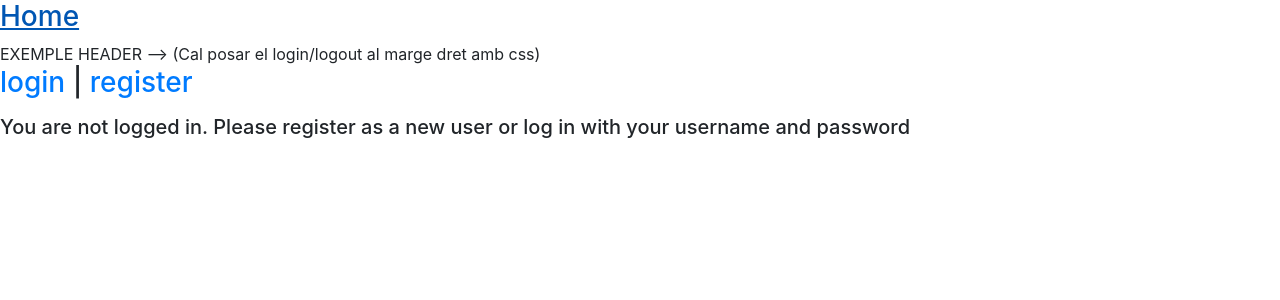
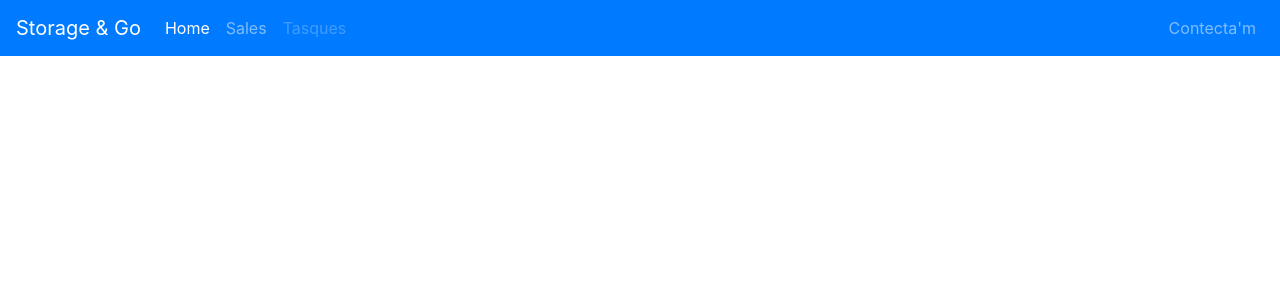
Before and after one commit to teamoutofbounds/joint-project, a Django app: page / in a window 1280 px wide. Shown: the top 300 px of the page. Run offline with Django 3.2, Linux system fonts and the light colour scheme; some libraries are stand-ins or nearby versions.

Commit message:
dev: creat header pel gestor de sala

```diff
--- a/magatzem/templates/magatzem/base.html
+++ b/magatzem/templates/magatzem/base.html
@@ -15,13 +15,7 @@
     {% endif %}
   </head>
   <body>
-    {% include "magatzem/header.html" %}
-    <!-- Si esta logejat, mostra home, sino missatge que es logeji-->
-    {% if user.username %}
-        <!-- INSERTAR AQUI EL CODI DE LA WEB-->
-    {% else %}
-        <h5>You are not logged in. Please register as a new user or log in with your username and password</h5>
-    {% endif %}
+    {% include "magatzem/header-gestor.html" %}
     <div class="container">
         {% block content %}{% endblock %}
     </div>
--- /dev/null
+++ b/magatzem/templates/magatzem/header-gestor.html
@@ -0,0 +1,35 @@
+<nav class="navbar navbar-expand-lg navbar-dark bg-primary">
+    <a class="navbar-brand" href="#">Storage & Go</a>
+    <button class="navbar-toggler" type="button" data-toggle="collapse" data-target="#navbarTogglerDemo02" aria-controls="navbarTogglerDemo02" aria-expanded="false" aria-label="Toggle navigation">
+        <span class="navbar-toggler-icon"></span>
+    </button>
+
+    <div class="collapse navbar-collapse" id="navbarTogglerDemo02">
+        <ul class="navbar-nav mr-auto mt-2 mt-lg-0">
+            <li class="nav-item active">
+                <a class="nav-link" href="#">Home <span class="sr-only">(current)</span></a>
+            </li>
+            <li class="nav-item">
+                <a class="nav-link" href="#">Sales</a>
+            </li>
+            <!-- Delete tabindex and aria when implemented-->
+            <li class="nav-item">
+                <a class="nav-link disabled" href="#" tabindex="-1" aria-disabled="true">Tasques</a>
+            </li>
+        </ul>
+        <ul class="navbar-nav ml-auto">
+            {% if user.username %}
+                <li class="nav-item">
+                    <a class="nav-link disabled" href="#">{{ request.user.username}}</a>
+                </li>
+                <li class="nav-item">
+                    <a class="nav-link" href="#">Desconecta'm</a>
+                </li>
+            {% else %}
+                <li class="nav-item">
+                    <a class="nav-link" href="{% url 'login' %}">Contecta'm</a>
+                </li>
+            {% endif %}
+        </ul>
+    </div>
+</nav>
--- a/magatzem/urls.py
+++ b/magatzem/urls.py
@@ -9,7 +9,7 @@ from . import views
 urlpatterns = [
     path('gestor/', views.exemple_mock, name='gestor-home'),
     path('operaris/', views.exemple_mock, name='operari-home'),
-    #path('gestor/sales/', RoomList.as_view(), name='list-room'),
+    # path('gestor/sales/', RoomList.as_view(), name='list-room'),
     path('gestor/sales/', views.llista_sales_mock, name='list-room'),
     path('gestor/sales/<int:pk>/', RoomDetail.as_view(), name='detail-room'),
     path('gestor/entrades/new/', views.exemple_mock, name='new-arrival'),
```
Also changed, not shown: storageApp/settings.py (line endings or trailing spaces).
